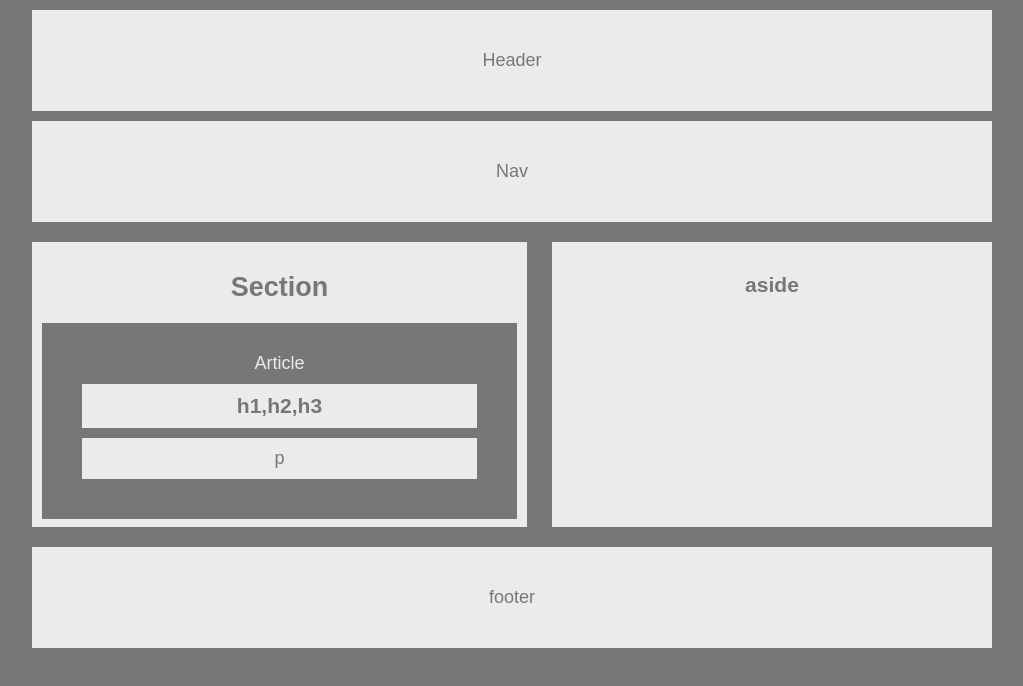
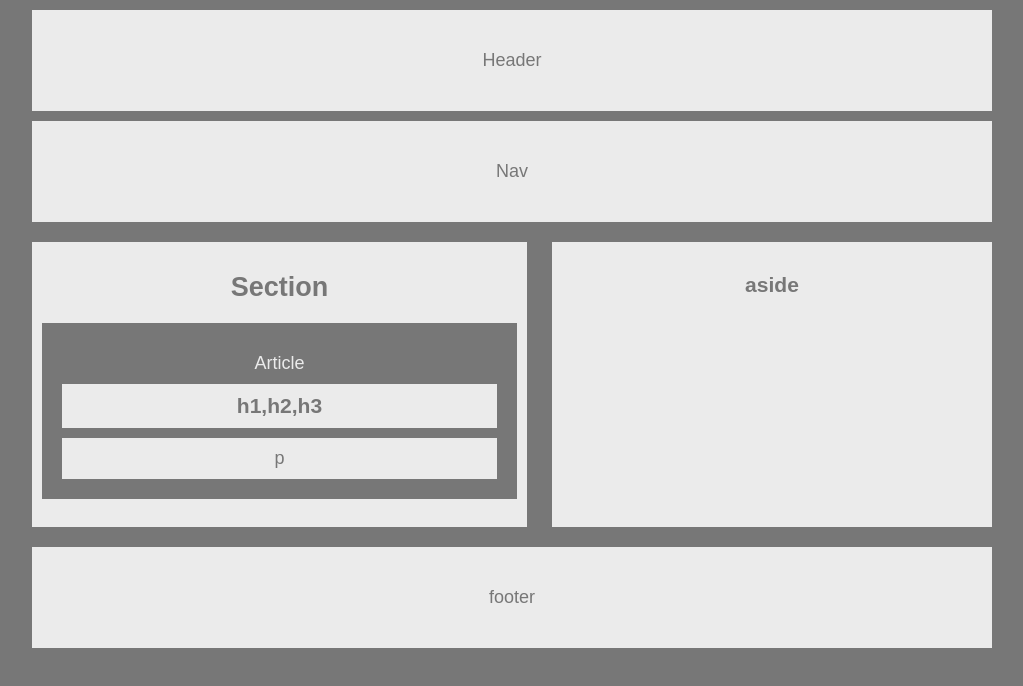
Before and after one commit to asanderson09/HW-Wireframe, a plain HTML site: page index.html in a window 1280 px wide. Shown: the whole page, without its empty margins (128-1151 px from the left). Drawn offline with Linux system fonts and the light colour scheme.

Commit message:
Article +10px: padding: left, right, bottom

```diff
--- a/style.css
+++ b/style.css
@@ -46,6 +46,10 @@ article {
     color: #ebebeb;
     background: #777;
     padding: 30px;
+    padding-left: 10px;
+    padding-right:10px;
+    padding-bottom: 10px;
+
 }
 
 h1, p {
```
